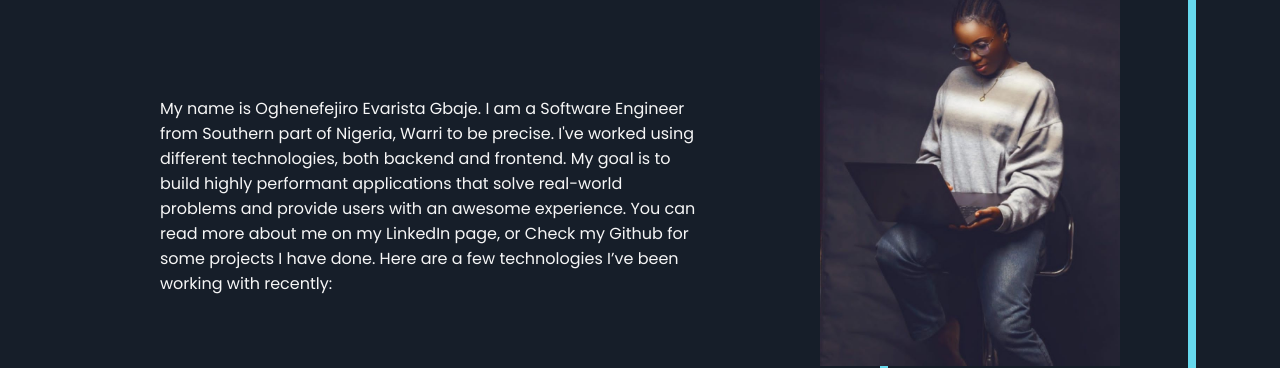
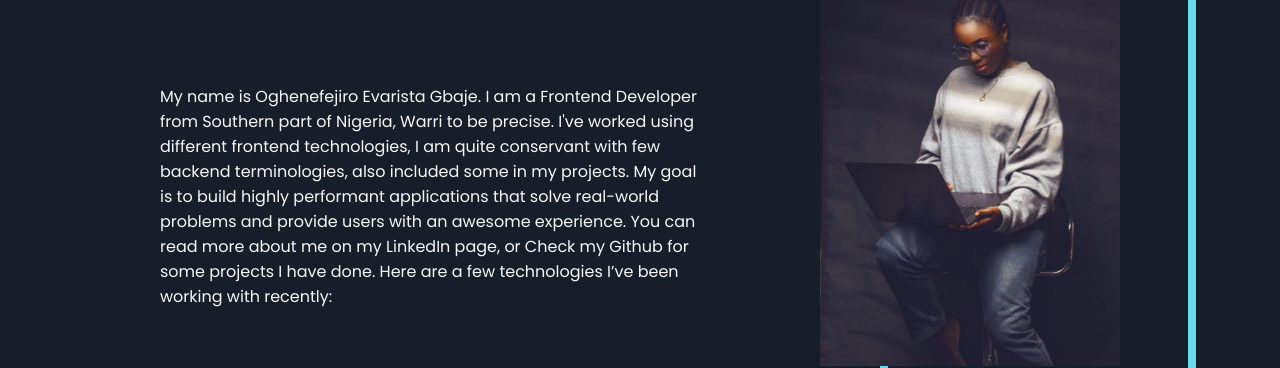
Before and after one commit to Evaloper/portfolio, a React (Vite) app: page / in a window 1280 px wide. Shown: the part 924-1292 px from the top of the page. Built offline with nearby package versions, Linux system fonts and the light colour scheme.

Commit message:
About me write up3

```diff
--- a/src/components/AboutMe/index.jsx
+++ b/src/components/AboutMe/index.jsx
@@ -9,9 +9,9 @@ const AboutMe = () => {
             <div className='aboutme-details'>
                 <div className='aboutme-para'>
                     <p>
-                        My name is Oghenefejiro Evarista Gbaje. I am a Software Engineer from Southern part of Nigeria, Warri to be precise.
-                        I've worked using different technologies, both backend and frontend.
-                        My goal is to build highly performant applications that solve real-world problems
+                        My name is Oghenefejiro Evarista Gbaje. I am a Frontend Developer from Southern part of Nigeria, Warri to be precise.
+                        I've worked using different frontend technologies, I am quite conservant with few backend terminologies,
+                        also included some in my projects. My goal is to build highly performant applications that solve real-world problems
                         and provide users with an awesome experience. You can read more about me on my LinkedIn page,
                         or Check my Github for some projects I have done. Here are a few technologies I’ve been working with recently:
                     </p>
```
